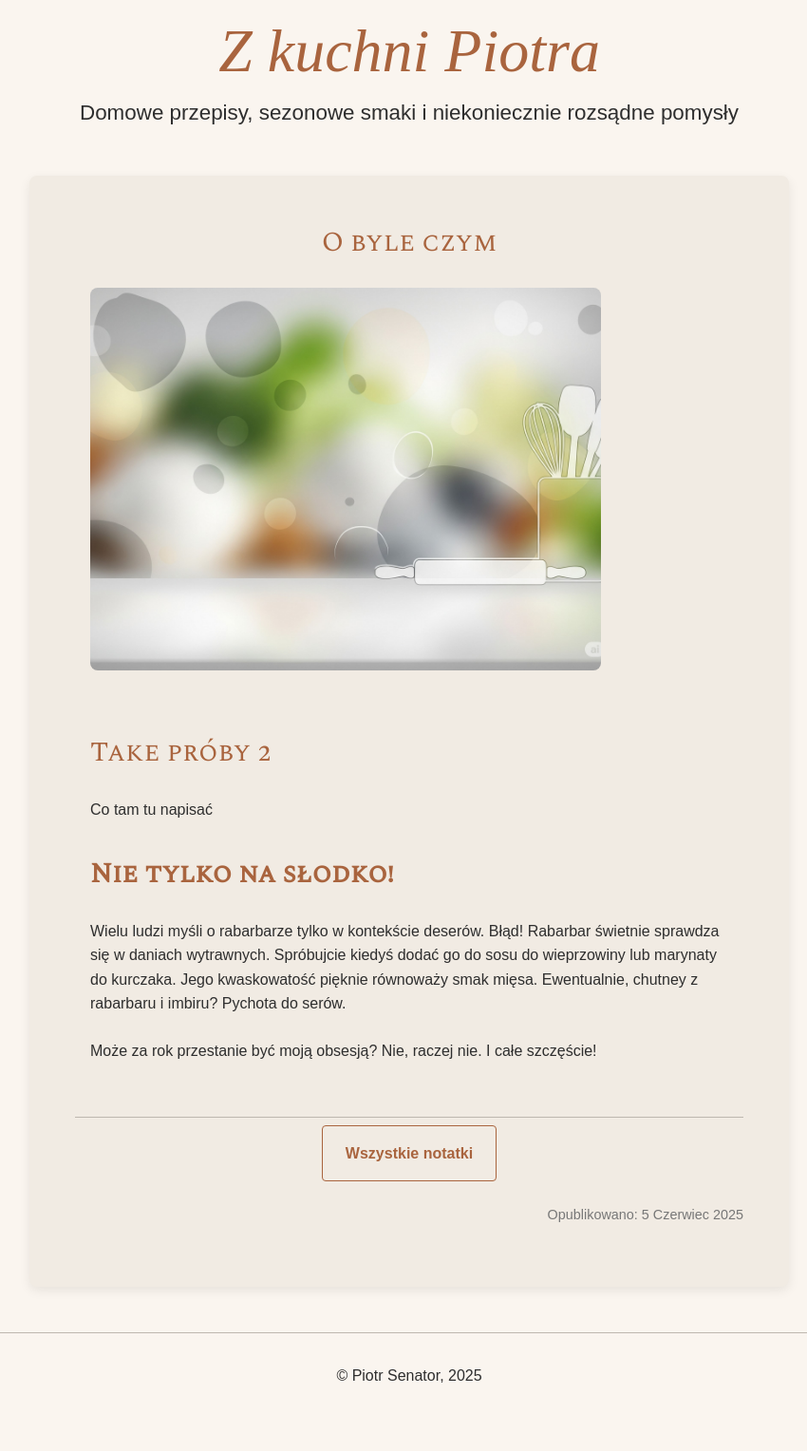
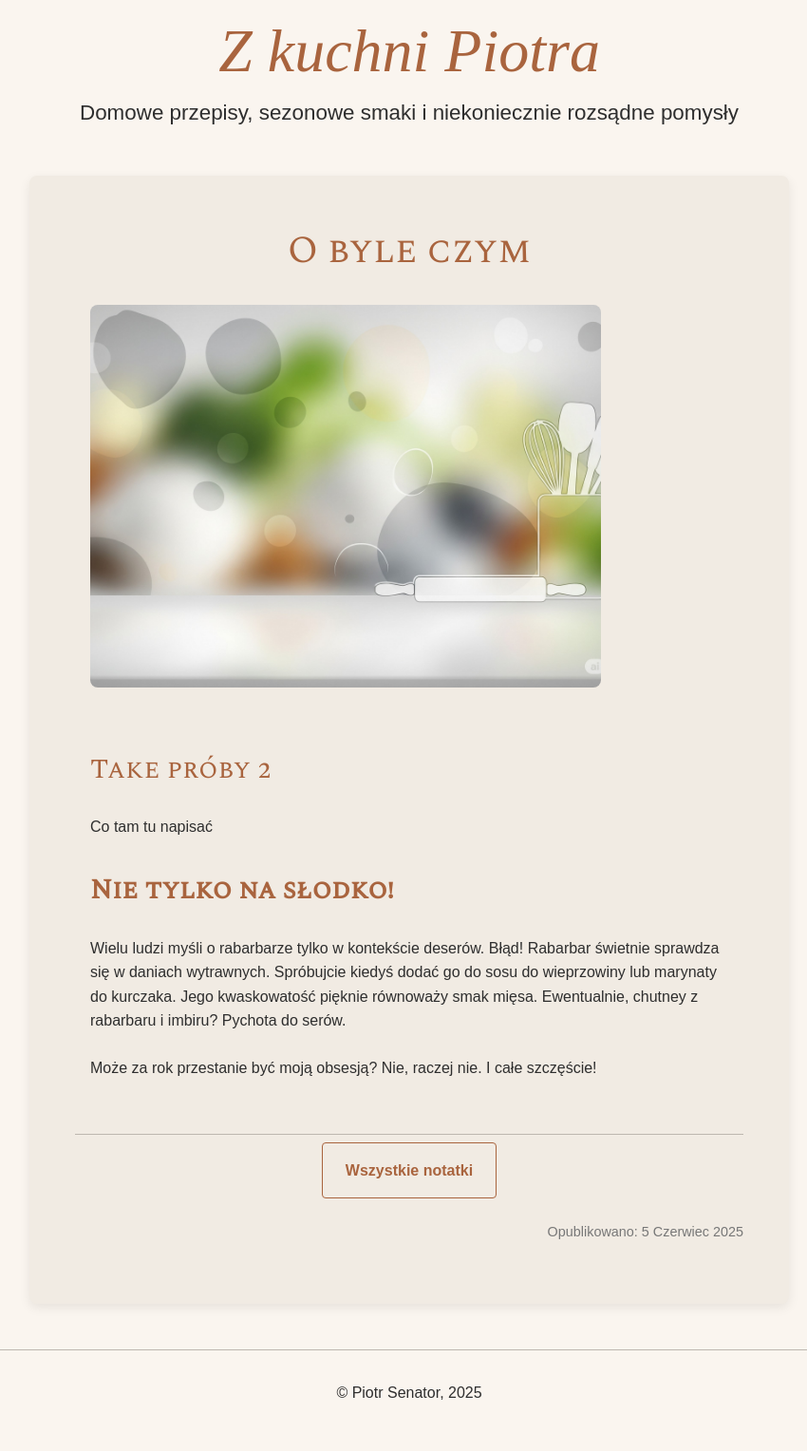
Before and after one commit to piotrsenator/kuchnia, a Jekyll site: the page built from _notes/test.md, in a window 1280 px wide. Shown: the whole page at 95% size, without its empty margins (209-1059 px from the left). Built offline with Jekyll 4.4.1, drawn with Linux system fonts in a browser that asks for light colours; some web fonts are replaced.

Commit message:
Update _note-single.scss

```diff
--- a/_sass/pages/_note-single.scss
+++ b/_sass/pages/_note-single.scss
@@ -25,7 +25,7 @@
 
 .note-single__title {
     font-family: var(--font-family-headings);
-    font-size: 1.8rem;
+    font-size: 2.5rem;
     margin-bottom: var(--spacing-xs);
 }
 
```
